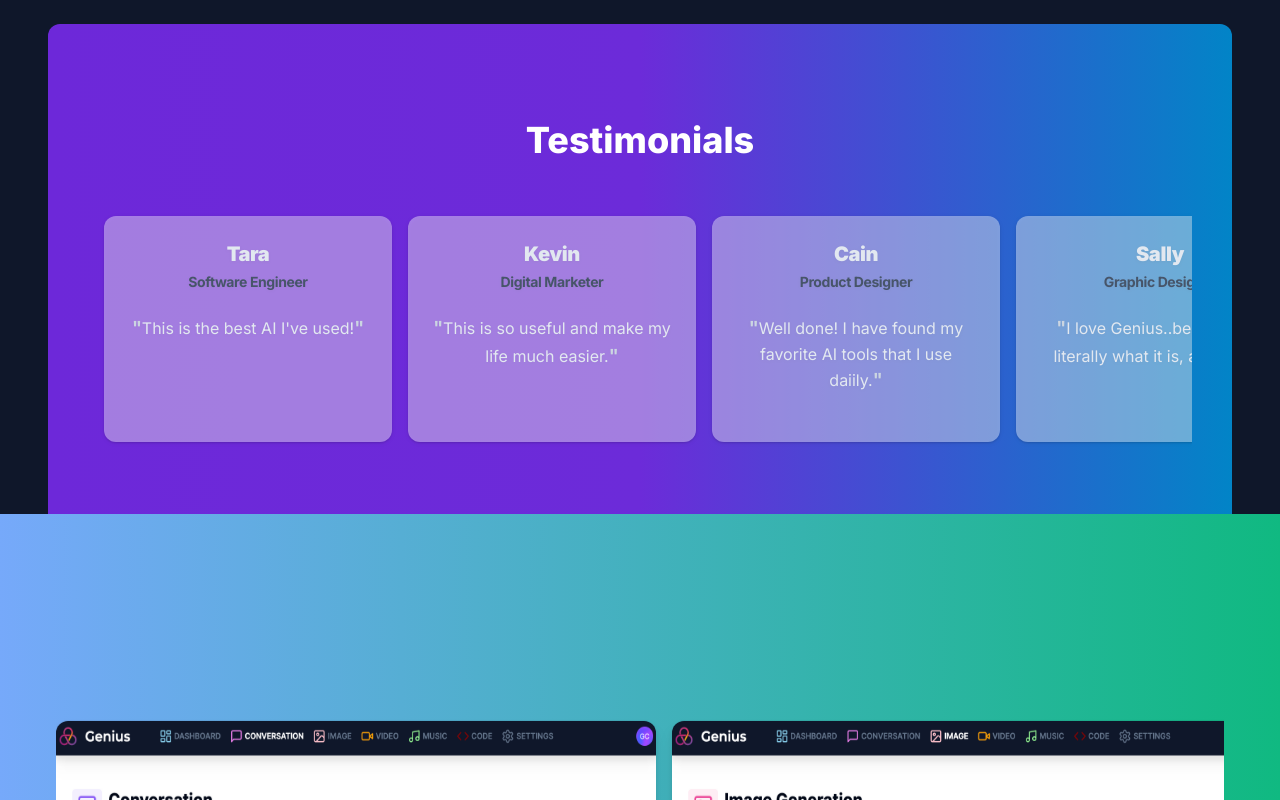
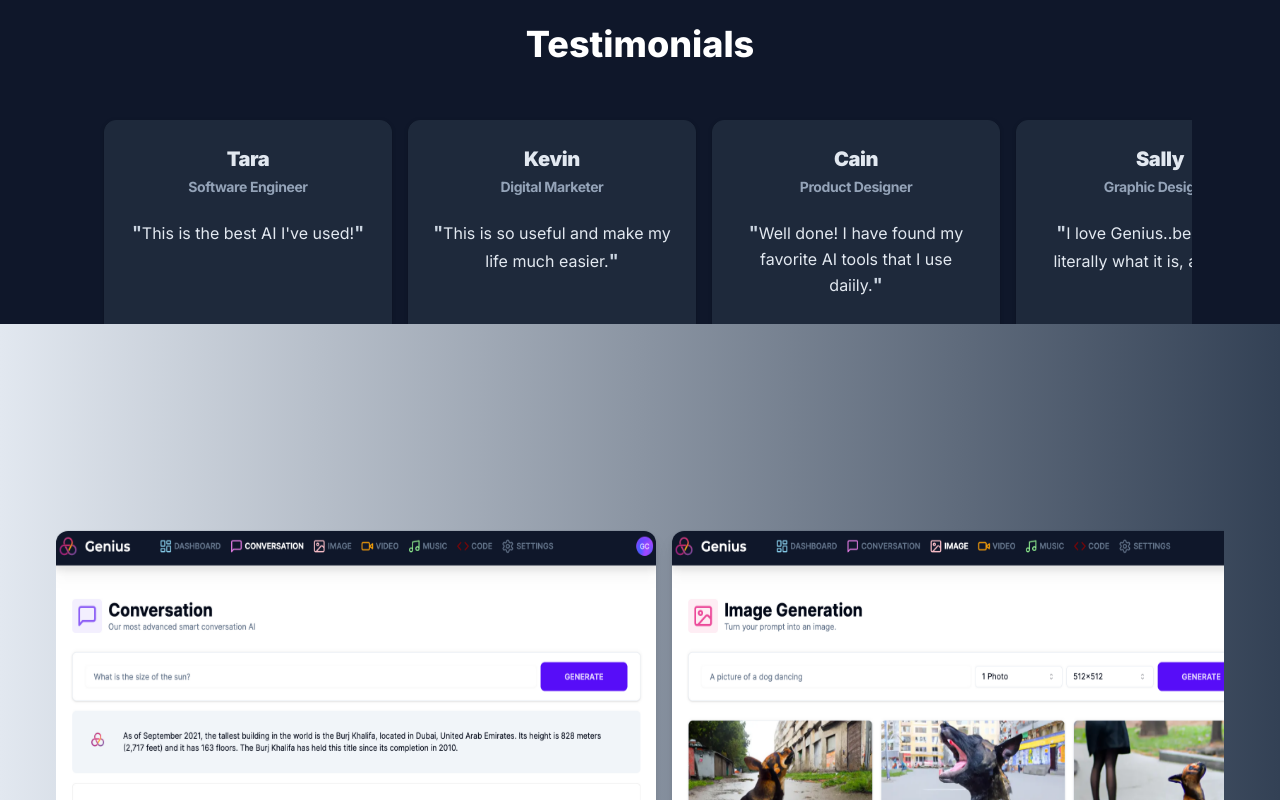
Before and after one commit to xsova113/ai-saas-genius, a Next.js app: page / in a window 1280 px wide. Shown: the part 1540-2340 px from the top of the page. Built offline with nearby package versions, Linux system fonts and the light colour scheme; no server answers.

Commit message:
minor update

```diff
--- a/app/(landing)/components/Testimonials.tsx
+++ b/app/(landing)/components/Testimonials.tsx
@@ -3,7 +3,7 @@ import { testimonials } from "../constants";
 
 const Testimonials = () => {
   return (
-    <div className="px-4 md:px-10 md:mx-12 mt-24 bg-gradient-to-r from-violet-700 via-purple-700 to-sky-600 md:rounded-xl md:my-40 mb-20 md:py-24 py-14 ">
+    <div className="px-4 md:px-10 md:mx-12 mt-24 md:my-40 mb-20">
       <h2 className="text-center text-3xl md:text-4xl text-white font-extrabold mb-10">
         Testimonials
       </h2>
@@ -14,12 +14,12 @@ const Testimonials = () => {
             id={`item${index}`}
             className="carousel-item max-md:w-full relative"
           >
-            <Card className="bg-white/40 border-none drop-shadow text-slate-200 w-full md:w-72">
+            <Card className="bg-slate-800 border-slate-800 drop-shadow text-slate-200 w-full md:w-72">
               <CardHeader>
                 <CardTitle className="flex items-center gap-x-2 justify-center">
                   <div>
                     <p className="text-xl font-black">{item.name}</p>
-                    <p className="text-slate-600 mt-1 font-bold text-sm">
+                    <p className="text-slate-400 mt-1 font-bold text-sm">
                       {item.title}
                     </p>
                   </div>
--- a/app/(landing)/components/showCase.tsx
+++ b/app/(landing)/components/showCase.tsx
@@ -14,7 +14,7 @@ const Showcase = () => {
   return (
     <Parallax
       speed={20}
-      className="flex flex-col md:px-14 px-8 bg-gradient-to-r from-blue-400 to-emerald-500 mt-24 md:mt-32 items-center"
+      className="flex flex-col md:px-14 px-8 bg-gradient-to-r from-slate-200 to-slate-700 mt-24 md:mt-32 items-center"
     >
       <div className="relative gap-4 w-full carousel carousel-center transition-all md:bottom-32 bottom-8 py-24 md:py-36 rounded-xl">
         {images.map((image) => (
@@ -32,7 +32,7 @@ const Showcase = () => {
       </div>
       <Link
         href={isSignedIn ? "/dashboard" : "/sign-up"}
-        className="relative bottom-6 md:bottom-24"
+        className="relative bottom-8 md:bottom-24"
       >
         <Button
           variant={"premium"}
```
Also changed, not shown: 1 other file (tests, documents, lock files or other folders).
